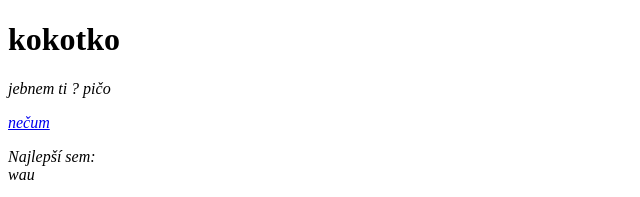
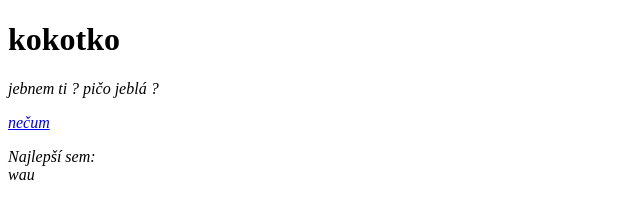
Before and after one commit to grnutt/posledn, a plain HTML site: page jeb.html in a window 1280 px wide. Shown: the top 197 px of the page, 0-640 px from the left. Drawn offline with Linux system fonts and the light colour scheme.

Commit message:
wauc
hmf

```diff
--- a/jeb.html
+++ b/jeb.html
@@ -4,7 +4,7 @@
 <title>čurák</title>
 <body>
 	<h1>kokotko</h1>
-	<p><i>jebnem ti ? pičo</b></p>
+	<p><i>jebnem ti ? pičo jeblá ?</b></p>
 	<a href="https://google.com" target="_blank" title="Nadrbem ti pičo">nečum</a>
 	<p> Najlepší sem:<br>
 		wau</p>
```
